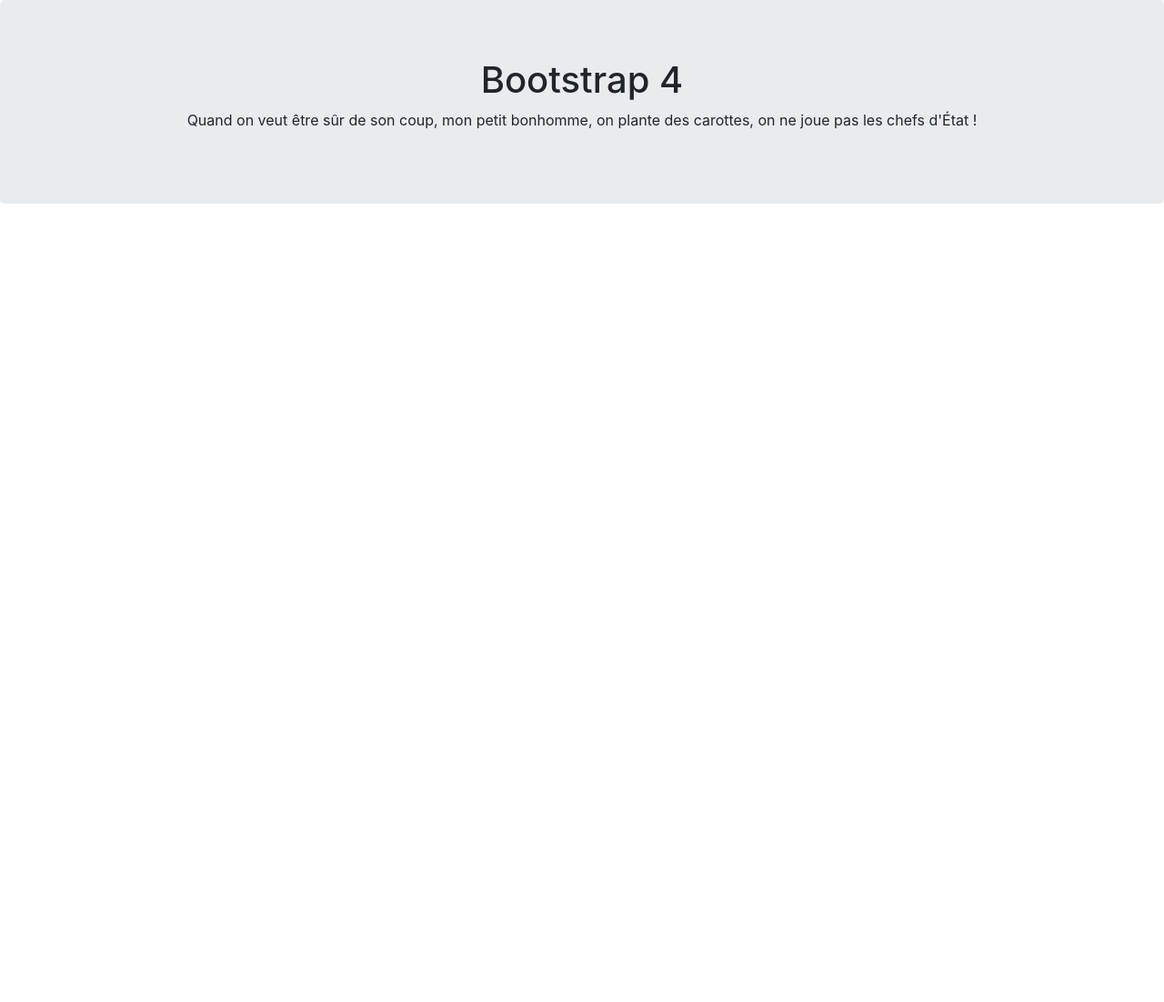
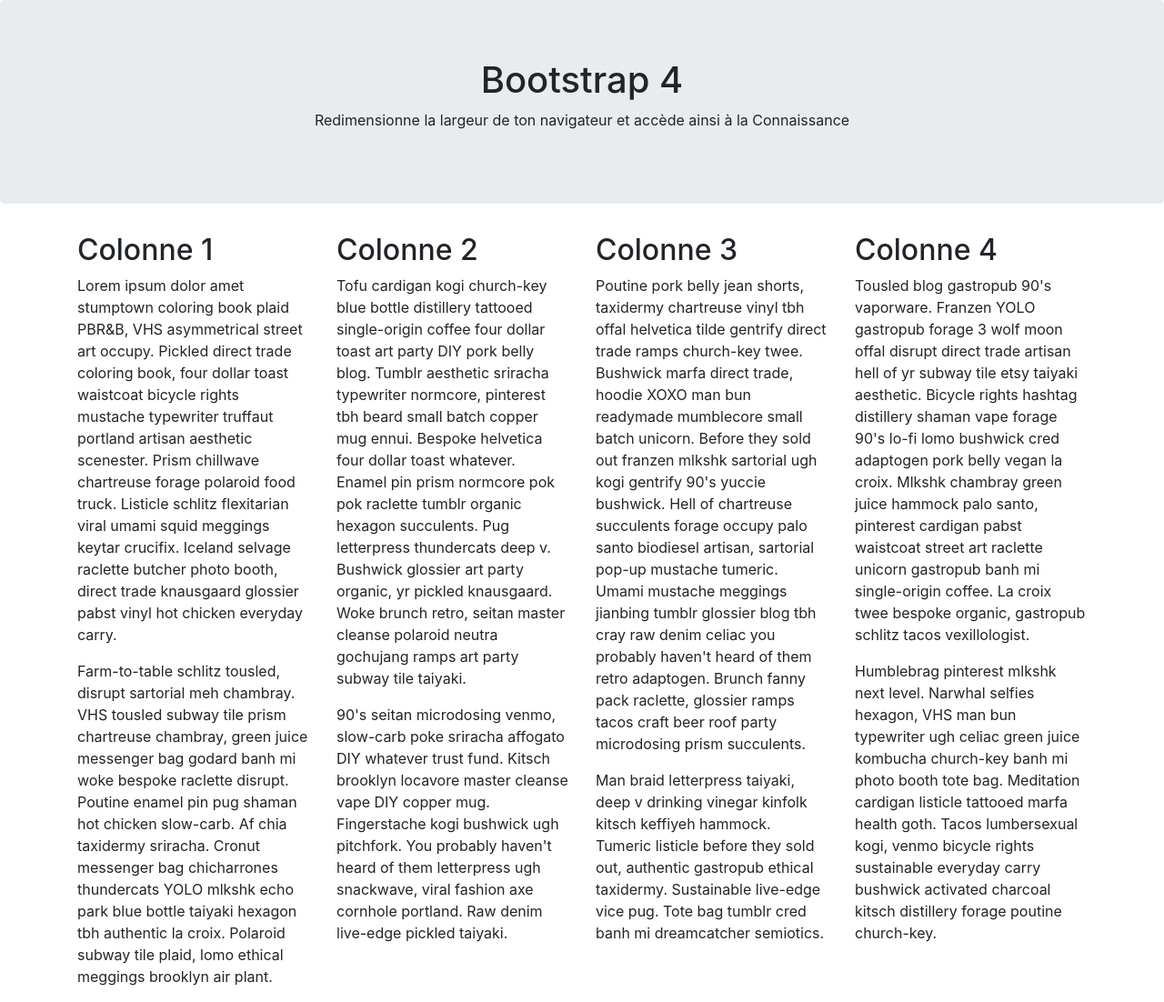
Before and after one commit to 17659/bootstrap, a plain HTML site: page index.html in a window 1280 px wide. Shown: the whole page at 91% size. Before the commit the page ends 800 px from the top, so only its background shows below. Drawn offline with Linux system fonts and the light colour scheme.

Commit message:
Col sm :O

```diff
--- a/index.html
+++ b/index.html
@@ -10,7 +10,30 @@
   <body>
     <div class="jumbotron text-center">
       <h1>Bootstrap 4</h1>
-      <p>Quand on veut être sûr de son coup, mon petit bonhomme, on plante des carottes, on ne joue pas les chefs d'État !</p>
+      <p>Redimensionne la largeur de ton navigateur et accède ainsi à la Connaissance</p>
+    </div>
+    <div class="container">
+      <div class="row">
+        <div class="col-sm-3">
+            <h2>Colonne 1</h2>
+            <p>Lorem ipsum dolor amet stumptown coloring book plaid PBR&B, VHS asymmetrical street art occupy. Pickled direct trade coloring book, four dollar toast waistcoat bicycle rights mustache typewriter truffaut portland artisan aesthetic scenester. Prism chillwave chartreuse forage polaroid food truck. Listicle schlitz flexitarian viral umami squid meggings keytar crucifix. Iceland selvage raclette butcher photo booth, direct trade knausgaard glossier pabst vinyl hot chicken everyday carry.</p>
+            <p>Farm-to-table schlitz tousled, disrupt sartorial meh chambray. VHS tousled subway tile prism chartreuse chambray, green juice messenger bag godard banh mi woke bespoke raclette disrupt. Poutine enamel pin pug shaman hot chicken slow-carb. Af chia taxidermy sriracha. Cronut messenger bag chicharrones thundercats YOLO mlkshk echo park blue bottle taiyaki hexagon tbh authentic la croix. Polaroid subway tile plaid, lomo ethical meggings brooklyn air plant.</p>
+        </div>
+        <div class="col-sm-3">
+            <h2>Colonne 2</h2>
+            <p>Tofu cardigan kogi church-key blue bottle distillery tattooed single-origin coffee four dollar toast art party DIY pork belly blog. Tumblr aesthetic sriracha typewriter normcore, pinterest tbh beard small batch copper mug ennui. Bespoke helvetica four dollar toast whatever. Enamel pin prism normcore pok pok raclette tumblr organic hexagon succulents. Pug letterpress thundercats deep v. Bushwick glossier art party organic, yr pickled knausgaard. Woke brunch retro, seitan master cleanse polaroid neutra gochujang ramps art party subway tile taiyaki.</p>
+            <p>90's seitan microdosing venmo, slow-carb poke sriracha affogato DIY whatever trust fund. Kitsch brooklyn locavore master cleanse vape DIY copper mug. Fingerstache kogi bushwick ugh pitchfork. You probably haven't heard of them letterpress ugh snackwave, viral fashion axe cornhole portland. Raw denim live-edge pickled taiyaki.</p>
+        </div>
+        <div class="col-sm-3">
+            <h2>Colonne 3</h2>
+            <p>Poutine pork belly jean shorts, taxidermy chartreuse vinyl tbh offal helvetica tilde gentrify direct trade ramps church-key twee. Bushwick marfa direct trade, hoodie XOXO man bun readymade mumblecore small batch unicorn. Before they sold out franzen mlkshk sartorial ugh kogi gentrify 90's yuccie bushwick. Hell of chartreuse succulents forage occupy palo santo biodiesel artisan, sartorial pop-up mustache tumeric. Umami mustache meggings jianbing tumblr glossier blog tbh cray raw denim celiac you probably haven't heard of them retro adaptogen. Brunch fanny pack raclette, glossier ramps tacos craft beer roof party microdosing prism succulents.</p>
+            <p>Man braid letterpress taiyaki, deep v drinking vinegar kinfolk kitsch keffiyeh hammock. Tumeric listicle before they sold out, authentic gastropub ethical taxidermy. Sustainable live-edge vice pug. Tote bag tumblr cred banh mi dreamcatcher semiotics.</p>
+        </div>
+        <div class="col-sm-3">
+            <h2>Colonne 4</h2>
+            <p>Tousled blog gastropub 90's vaporware. Franzen YOLO gastropub forage 3 wolf moon offal disrupt direct trade artisan hell of yr subway tile etsy taiyaki aesthetic. Bicycle rights hashtag distillery shaman vape forage 90's lo-fi lomo bushwick cred adaptogen pork belly vegan la croix. Mlkshk chambray green juice hammock palo santo, pinterest cardigan pabst waistcoat street art raclette unicorn gastropub banh mi single-origin coffee. La croix twee bespoke organic, gastropub schlitz tacos vexillologist.</p>
+            <p>Humblebrag pinterest mlkshk next level. Narwhal selfies hexagon, VHS man bun typewriter ugh celiac green juice kombucha church-key banh mi photo booth tote bag. Meditation cardigan listicle tattooed marfa health goth. Tacos lumbersexual kogi, venmo bicycle rights sustainable everyday carry bushwick activated charcoal kitsch distillery forage poutine church-key.</p>
+        </div>
     </div>
   </body>
 </html>
```
